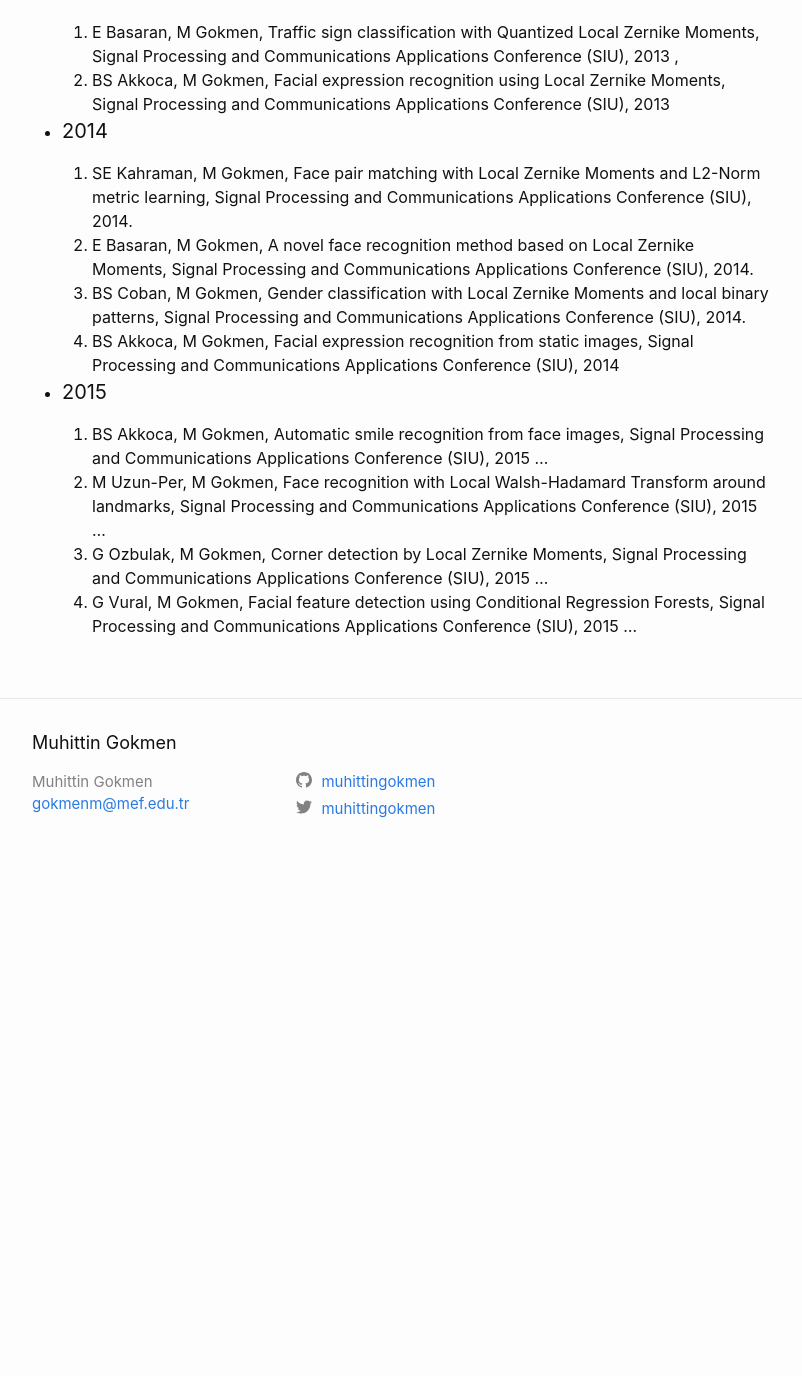
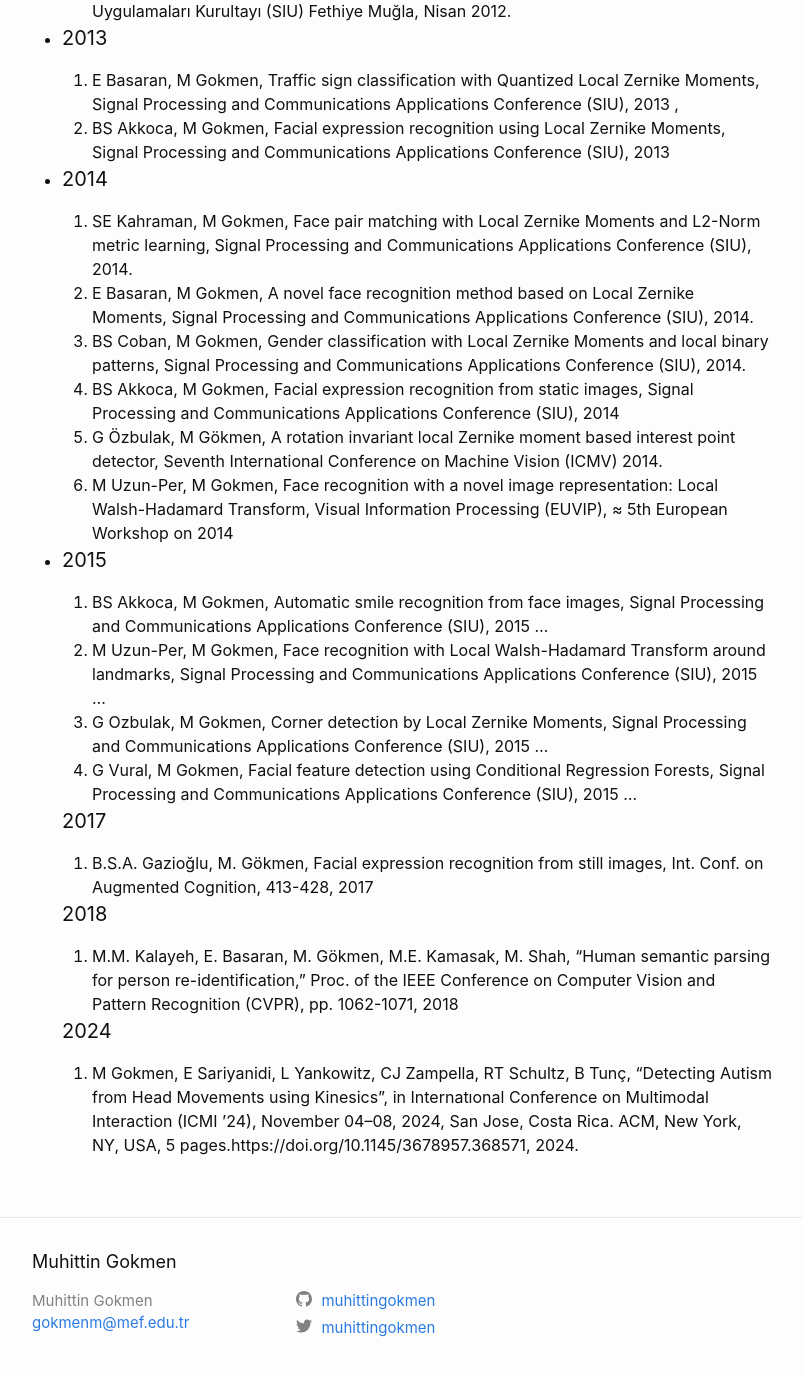
Before and after one commit to muhittingokmen/muhittingokmen.github.io, a Jekyll site: the page built from _pages/research.md, in a window 1280 px wide and 1400 px high, scrolled down 10038 px. Shown: the top 1376 px of the window, without its empty margins (238-1040 px from the left). Built offline with Jekyll 4.4.1, drawn with Linux system fonts in a browser that asks for light colours; before the commit the page ends 10919 px from its top, so only the background shows below that; some of the changed text lies outside the part shown.

Commit message:
Update research.md

```diff
--- a/_pages/research.md
+++ b/_pages/research.md
@@ -38,6 +38,7 @@ permalink: /research/
 12. A. Akyol, M.Gokmen,” Super-Resolution Reconstruction of Faces by Enhanced Global Models of Shape and Texture,” Pattern Recognition, Pattern Recognition 45, 2012, pp.4103-4116,
 13. M. Uzun-Per, M. Gokmen,"Face recognition with Patch-based Local Walsh Transform," Signal Processing: Image Communication 61, 2018, pp.85-96,
 14. E Basaran, M Gökmen, ME Kamasak, "An Efficient Multiscale Scheme Using Local Zernike Moments for Face Recognition," Applied Sciences 8 (5), 2018, p.827,
+15. E Basaran, M Gökmen, ME Kamasak, “An efficient framework for visible-infrared cross modality person re-identification”, Signal Processing: Image Communication, 2020, 87,115933
 
 ### LNCS papers
 
@@ -242,9 +243,21 @@ permalink: /research/
     2.  E Basaran, M Gokmen, A novel face recognition method based on Local Zernike Moments, Signal Processing and Communications Applications Conference (SIU), 2014.
     3.  BS Coban, M Gokmen, Gender classification with Local Zernike Moments and local binary patterns, Signal Processing and Communications Applications Conference (SIU), 2014.
     4.  BS Akkoca, M Gokmen, Facial expression recognition from static images, Signal Processing and Communications Applications Conference (SIU), 2014
+    5.  G Özbulak, M Gökmen, A rotation invariant local Zernike moment based interest point detector, Seventh International Conference on Machine Vision (ICMV) 2014.
+    6.  M Uzun-Per, M Gokmen, Face recognition with a novel image representation: Local Walsh-Hadamard Transform, Visual Information Processing (EUVIP), ≈ 5th European Workshop on 2014
 -   #### 2015
 
     1.  BS Akkoca, M Gokmen, Automatic smile recognition from face images, Signal Processing and Communications Applications Conference (SIU), 2015 ...
     2.  M Uzun-Per, M Gokmen, Face recognition with Local Walsh-Hadamard Transform around landmarks, Signal Processing and Communications Applications Conference (SIU), 2015 ...
     3.  G Ozbulak, M Gokmen, Corner detection by Local Zernike Moments, Signal Processing and Communications Applications Conference (SIU), 2015 ...
     4.  G Vural, M Gokmen, Facial feature detection using Conditional Regression Forests, Signal Processing and Communications Applications Conference (SIU), 2015 ...
+
+    #### 2017
+    1. B.S.A. Gazioğlu, M. Gökmen, Facial expression recognition from still images, Int. Conf. on Augmented Cognition, 413-428, 2017
+
+    #### 2018
+    1.  M.M. Kalayeh, E. Basaran, M. Gökmen, M.E. Kamasak, M. Shah, “Human semantic parsing for person re-identification,” Proc. of the IEEE Conference on Computer Vision and Pattern Recognition (CVPR),  pp. 1062-1071, 2018
+
+    #### 2024
+    3. M Gokmen, E Sariyanidi, L Yankowitz, CJ Zampella, RT Schultz, B Tunç,
+“Detecting Autism from Head Movements using Kinesics”, in Internatıonal Conference on Multimodal Interaction (ICMI ’24), November 04–08, 2024, San Jose, Costa Rica. ACM, New York, NY, USA, 5 pages.https://doi.org/10.1145/3678957.368571, 2024.
```
